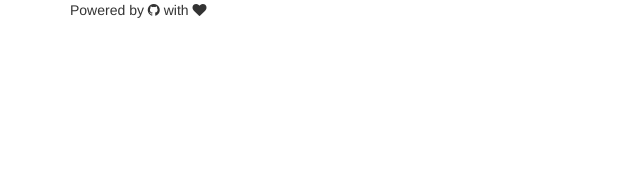
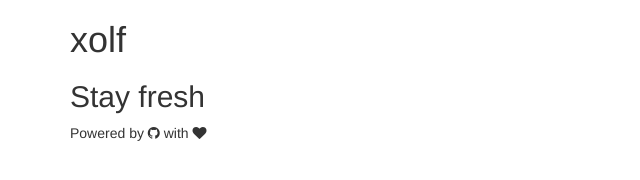
Before and after one commit to xolf/xolf.github.io, a plain HTML site: page index.html in a window 1280 px wide. Shown: the whole page, without its empty margins (0-640 px from the left). Drawn offline with nearby package versions, Linux system fonts and the light colour scheme.

Commit message:
Update index.html

```diff
--- a/index.html
+++ b/index.html
@@ -9,8 +9,16 @@
 	<link rel="stylesheet" href="https://maxcdn.bootstrapcdn.com/bootstrap/3.3.4/css/bootstrap.min.css">
     <!-- Font Awsome -->
     <link rel="stylesheet" href="//maxcdn.bootstrapcdn.com/font-awesome/4.3.0/css/font-awesome.min.css">
+    <!-- Custom -->
+    <link rel="stylesheet" href="assets/style/style.css">
 </head>
 <body>
+	<header>
+		<div class="container">
+			<h1>xolf</h1>
+			<h2>Stay fresh</h2>
+		</div>
+	</header>
     <footer>
         <div class="container">Powered by <i class="fa fa-github"></i> with <i class="fa fa-heart"></i></div>
     </footer>
```
